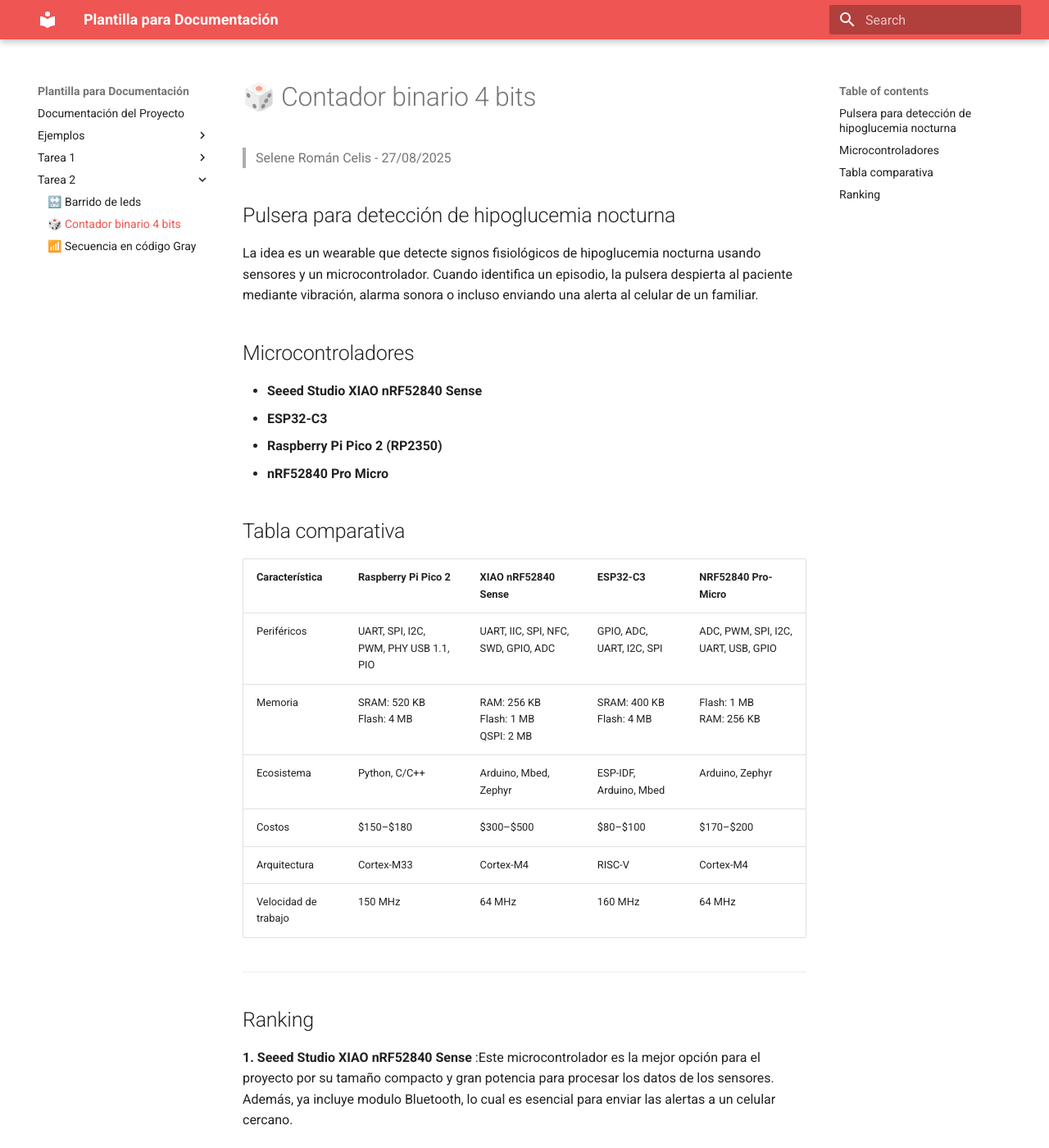
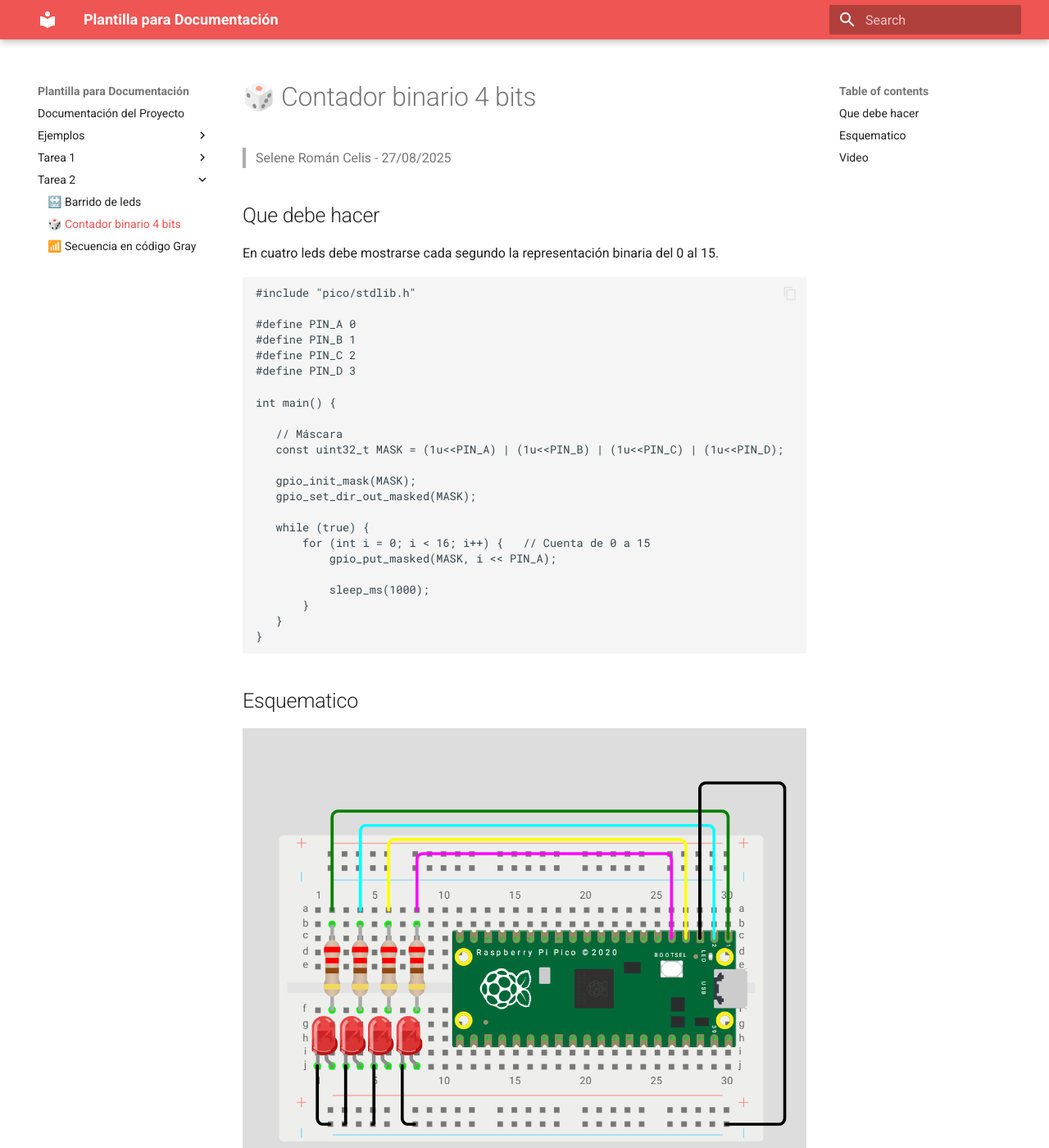
Before and after one commit to selene-ro/Selene_documentation, an MkDocs documentation site: the page built from docs/Tarea_2/contador.md, in a window 1280 px wide and 1400 px high. Shown: the whole window at 82% size. Built offline with MkDocs 1.6.1 and Material for MkDocs 9.7.7, drawn with Linux system fonts in a browser that asks for light colours; some of the changed text lies outside the part shown.

Commit message:
contador edit

````diff
--- a/docs/Tarea_2/contador.md
+++ b/docs/Tarea_2/contador.md
@@ -3,41 +3,38 @@
 > Selene Román Celis - 27/08/2025
 
 
-## Pulsera para detección de hipoglucemia nocturna
- La idea es un wearable que detecte signos fisiológicos de hipoglucemia nocturna usando sensores y un microcontrolador. Cuando identifica un episodio, la pulsera despierta al paciente mediante vibración, alarma sonora o incluso enviando una alerta al celular de un familiar.
+## Que debe hacer
+En cuatro leds debe mostrarse cada segundo la representación binaria del 0 al 15.
+
+``` codigo
+#include "pico/stdlib.h"
+
+#define PIN_A 0
+#define PIN_B 1
+#define PIN_C 2
+#define PIN_D 3
+
+int main() {
+
+   // Máscara
+   const uint32_t MASK = (1u<<PIN_A) | (1u<<PIN_B) | (1u<<PIN_C) | (1u<<PIN_D);
+
+   gpio_init_mask(MASK);
+   gpio_set_dir_out_masked(MASK);
+
+   while (true) {
+       for (int i = 0; i < 16; i++) {   // Cuenta de 0 a 15
+           gpio_put_masked(MASK, i << PIN_A);
+
+           sleep_ms(1000);
+       }
+   }
+}
+```
+## Esquematico
+![Diagrama del sistema](images/esquema.png)
 
 
-## Microcontroladores
+## Video
 
-- **Seeed Studio XIAO nRF52840 Sense**
-- **ESP32-C3**
-- **Raspberry Pi Pico 2 (RP2350)**
-- **nRF52840 Pro Micro**
-
-
-## Tabla comparativa
-
-| Característica     | Raspberry Pi Pico 2        | XIAO nRF52840 Sense    | ESP32-C3              | NRF52840 Pro-Micro   |
-|--------------------|----------------------------|-------------------------|-----------------------|----------------------|
-| Periféricos        | UART, SPI, I2C, PWM, PHY USB 1.1, PIO | UART, IIC, SPI, NFC, SWD, GPIO, ADC | GPIO, ADC, UART, I2C, SPI | ADC, PWM, SPI, I2C, UART, USB, GPIO |
-| Memoria            | SRAM: 520 KB<br>Flash: 4 MB | RAM: 256 KB<br>Flash: 1 MB<br>QSPI: 2 MB | SRAM: 400 KB<br>Flash: 4 MB | Flash: 1 MB<br>RAM: 256 KB |
-| Ecosistema         | Python, C/C++              | Arduino, Mbed, Zephyr  | ESP-IDF, Arduino, Mbed| Arduino, Zephyr      |
-| Costos             | $150–$180                  | $300–$500              | $80–$100              | $170–$200            |
-| Arquitectura       | Cortex-M33                 | Cortex-M4              | RISC-V                | Cortex-M4            |
-| Velocidad de trabajo | 150 MHz                   | 64 MHz                 | 160 MHz               | 64 MHz               |
-
----
-
-## Ranking
-
-**1. Seeed Studio XIAO nRF52840 Sense**
-:Este microcontrolador es la mejor opción para el proyecto por su tamaño compacto y gran potencia para procesar los datos de los sensores. Además, ya incluye modulo Bluetooth, lo cual es esencial para enviar las alertas a un celular cercano.
-
-**2. ESP32-C3**
-:Tiene como ventaja que incorpora Wi-fi y Bluetooth, lo que permite que la pulsera pueda enviar datos a un servidos en tiempo real. Además es muy económico. Tiene mayor consumo energético a comparación del XIAO nRF52840.
-
-**3. Raspberry Pi Pico 2 (RP2350)**
-:Tiene una gran potencia de procesamiento y es económica. Se tendría que añadir un módulo BLE o Wi-Fi, lo que incrementa el tamaño y consumo.
-
-**4. nRF5284O Pro - Micro**
-:Está basado en el mismo chip nRF52840 que el XIAO, pero en un formato más grande y con menos integración de sensores. Aun así, tiene BLE integrado y un buen desempeño.
+<iframe width="560" height="315" src="https://www.youtube.com/embed/Man1uiNQgQg?si=1-MrveGR_90Mh2ag" title="YouTube video player" frameborder="0" allow="accelerometer; autoplay; clipboard-write; encrypted-media; gyroscope; picture-in-picture; web-share" referrerpolicy="strict-origin-when-cross-origin" allowfullscreen></iframe>
````
Also changed, not shown: docs/Tarea_2/images/esquema.png (added).
